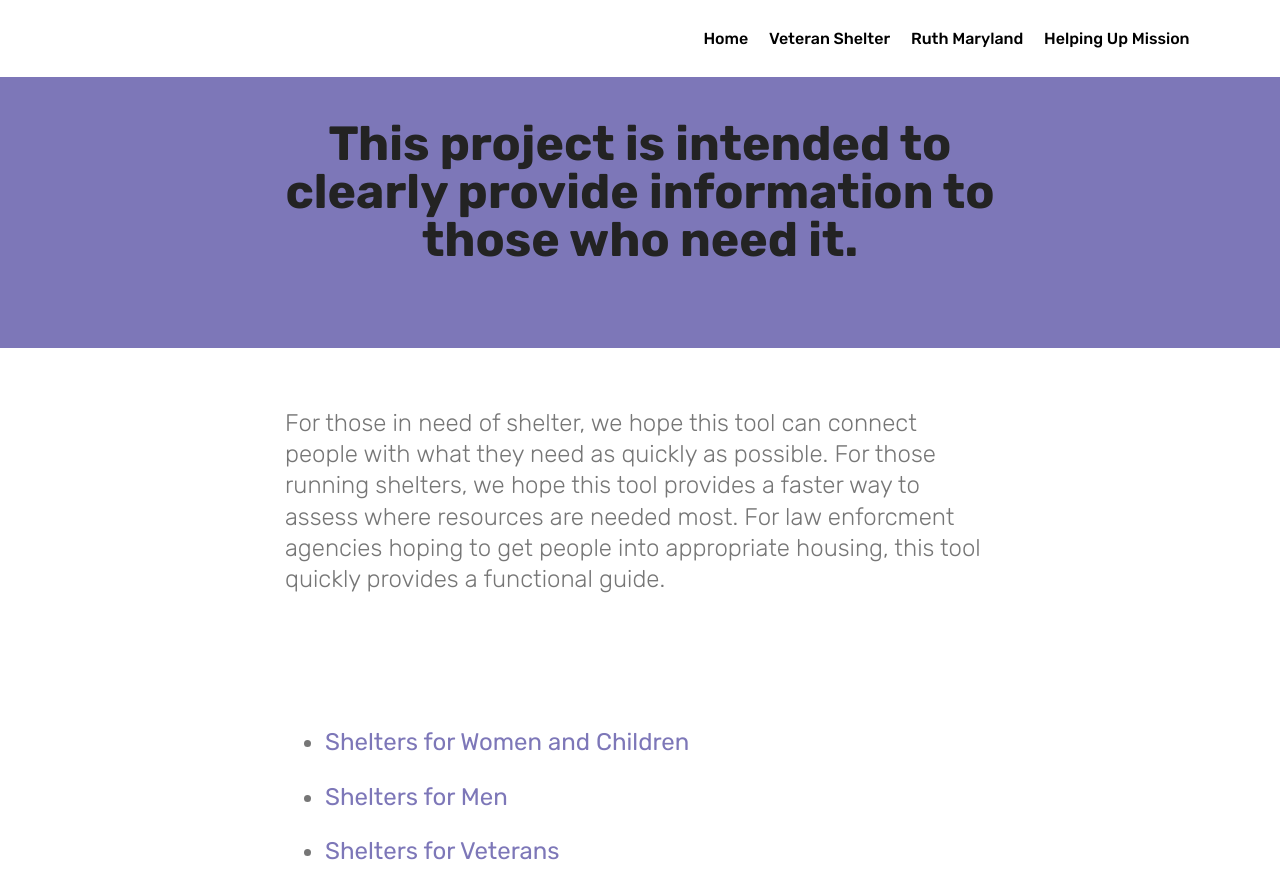
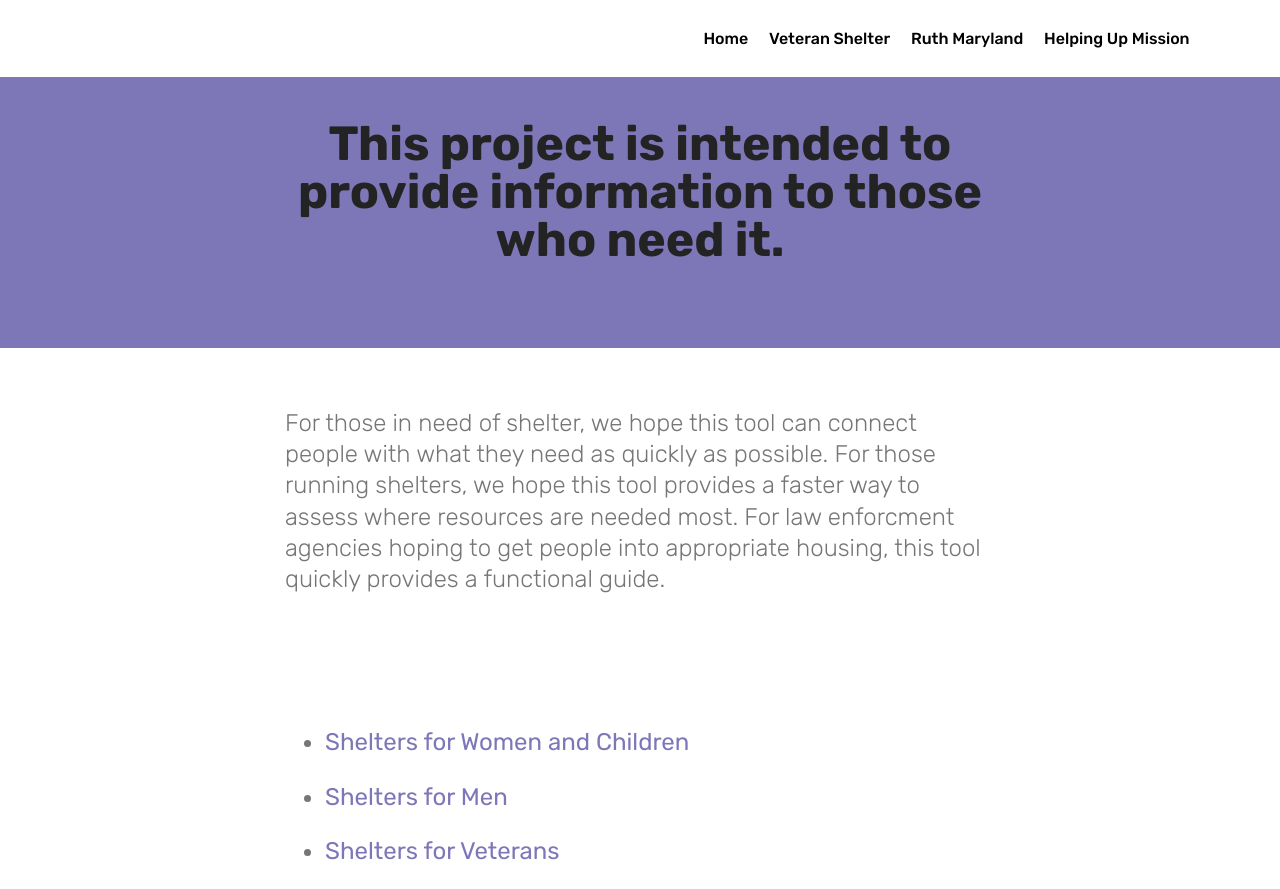
Before and after one commit to shaunak215/hophacks, a website: page views/index.html in a window 1280 px wide. Shown: the top 889 px of the page. Drawn offline with Linux system fonts and the light colour scheme; files whose address does not match are found by name.

Commit message:
Edited display text

```diff
--- a/views/index.html
+++ b/views/index.html
@@ -61,7 +61,7 @@
     <div class="container">
         <div class="media-container-row">
             <div class="title col-12 col-md-8">
-                <h2 class="align-center pb-3 mbr-fonts-style display-2"><strong>This project is intended to clearly provide information to those who need it.</strong></h2>
+                <h2 class="align-center pb-3 mbr-fonts-style display-2"><strong>This project is intended to provide information to those who need it.</strong></h2>
 
 
             </div>
```
